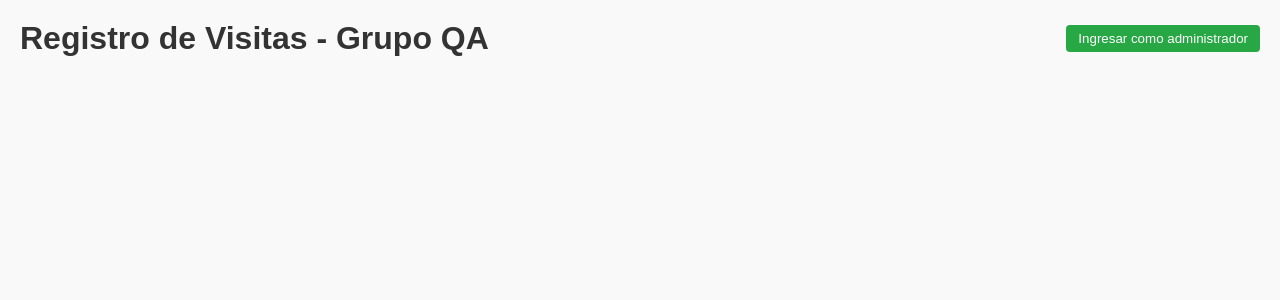
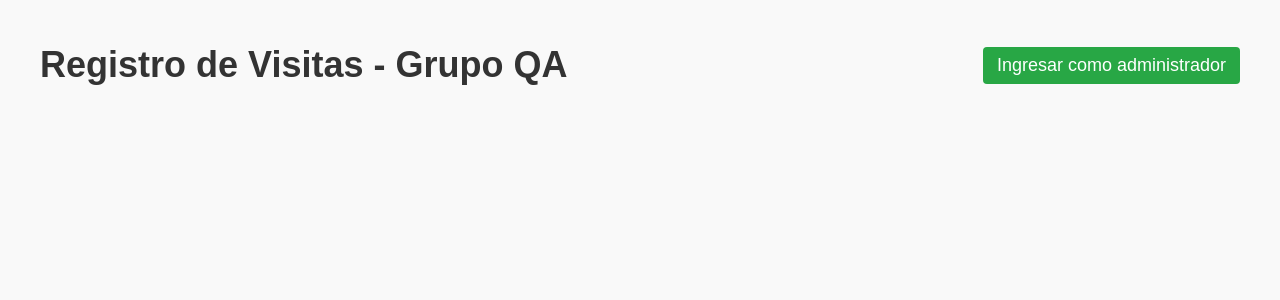
Before and after one commit to eliudmtzp-gif/visitas-app, a Flask app: page / in a window 1280 px wide. Shown: the top 300 px of the page. Run offline with Flask 3, Linux system fonts and the light colour scheme; data that the repository does not hold is empty; some libraries are stand-ins or nearby versions.

Commit message:
AGRANDAR LETRAS

```diff
--- a/templates/index.html
+++ b/templates/index.html
@@ -3,17 +3,25 @@
 <head>
     <meta charset="UTF-8">
     <title>Registro de Visitas - Grupo {{ grupo }}</title>
+    <!-- Ajuste de viewport para que se vea más grande -->
+    <meta name="viewport" content="width=device-width, initial-scale=1.2">
     <style>
-        body { font-family: Arial, sans-serif; margin: 20px; background: #f9f9f9; }
+        html, body {
+            font-size: 18px;   /* tamaño base más grande */
+            line-height: 1.4;  /* mejor legibilidad */
+            font-family: Arial, sans-serif;
+            margin: 20px;
+            background: #f9f9f9;
+        }
         h1 { color: #333; margin: 0; }
         .mensaje { margin: 15px 0; padding: 10px; border-radius: 5px; font-weight: bold; }
         .mensaje.exito { background: #d4edda; border: 1px solid #c3e6cb; color: #155724; }
         .mensaje.advertencia { background: #fff3cd; border: 1px solid #ffeeba; color: #856404; }
-        .ficha { background: #fff; border: 1px solid #ccc; border-radius: 6px; padding: 15px; margin-bottom: 20px; }
+        .ficha { background: #fff; border: 1px solid #ccc; border-radius: 6px; padding: 15px; margin-bottom: 20px; font-size: 1.05rem; }
         .campo { margin: 5px 0; }
         .campo strong { display: inline-block; width: 180px; color: #444; }
-        textarea, input[type="text"], input[type="date"] { width: 100%; padding: 6px; margin: 5px 0; }
-        button { padding: 6px 12px; color: white; border: none; border-radius: 4px; cursor: pointer; }
+        textarea, input[type="text"], input[type="date"] { width: 100%; padding: 8px; margin: 5px 0; font-size: 1rem; }
+        button { padding: 8px 14px; color: white; border: none; border-radius: 4px; cursor: pointer; font-size: 1rem; }
         button:hover { opacity: 0.9; }
         .highlight { border: 2px solid #ffcc00; }
         .nuevo { background: #e9ecef; padding: 15px; border-radius: 6px; margin-bottom: 20px; }
```
